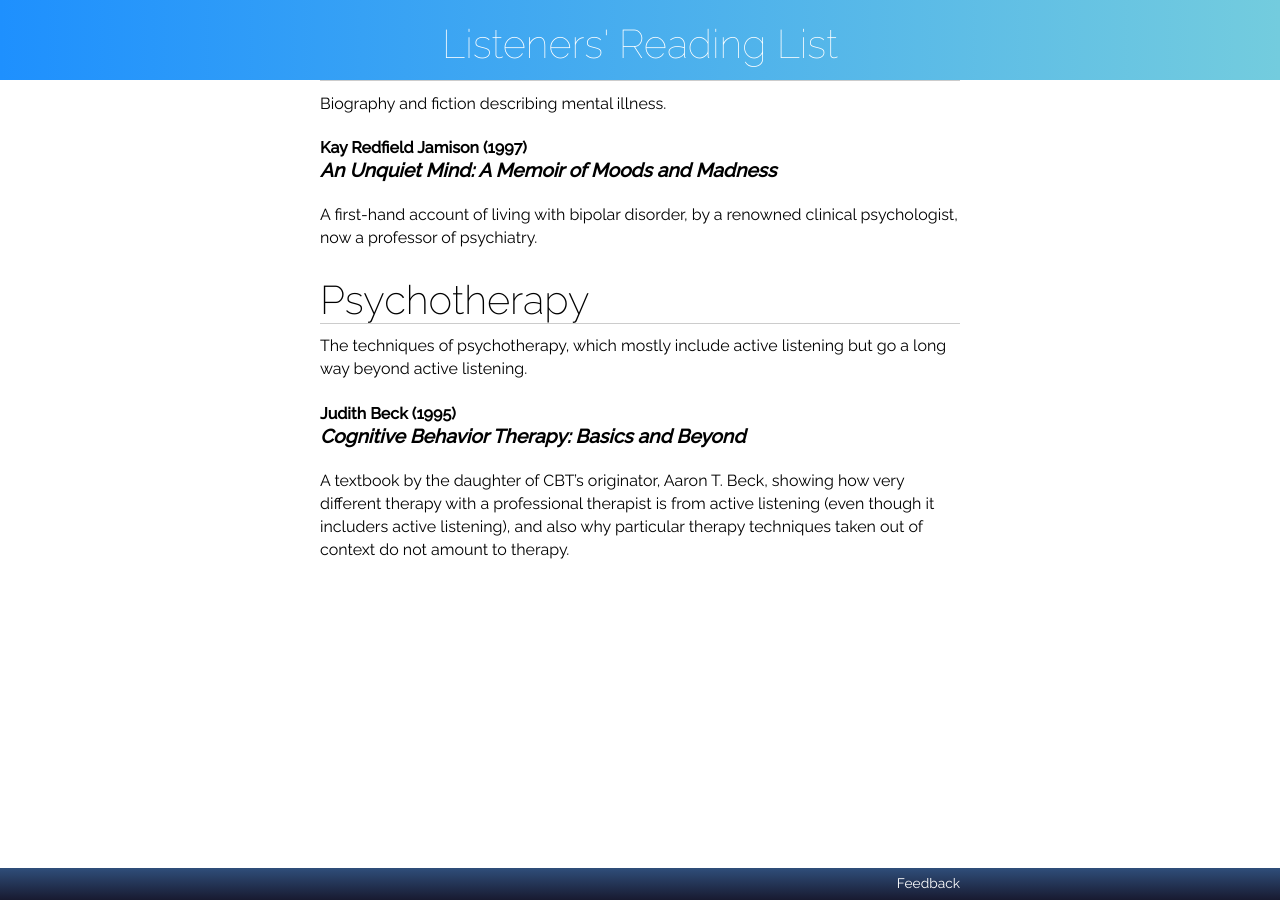
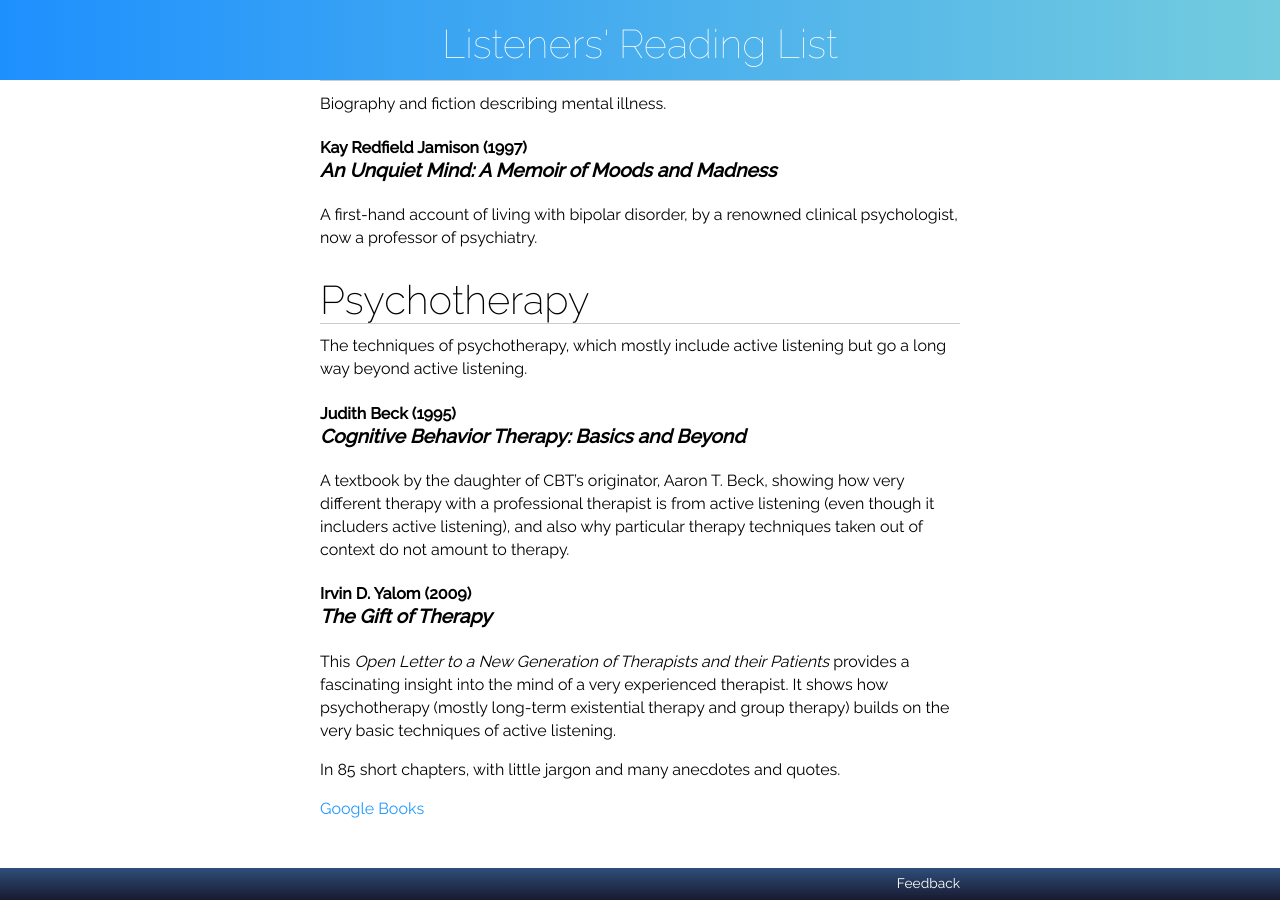
Before and after one commit to RarelyCharlie/rarelycharlie.github.io, a Jekyll site: the page built from books.md, in a window 1280 px wide and 900 px high, scrolled down 1000 px. Built offline with Jekyll 4.4.1, drawn with Linux system fonts in a browser that asks for light colours.

Commit message:
add yalom

```diff
--- a/books.md
+++ b/books.md
@@ -49,3 +49,11 @@ The techniques of psychotherapy, which mostly include active listening but go a
 #### Judith Beck (1995) _Cognitive Behavior Therapy: Basics and Beyond_
 
 A textbook by the daughter of CBT's originator, Aaron T. Beck, showing how very different therapy with a professional therapist is from active listening (even though it includers active listening), and also why particular therapy techniques taken out of context do not amount to therapy.
+
+#### Irvin D. Yalom (2009) _The Gift of Therapy_
+
+This _Open Letter to a New Generation of Therapists and their Patients_ provides a fascinating insight into the mind of a very experienced therapist. It shows how psychotherapy (mostly long-term existential therapy and group therapy) builds on the very basic techniques of active listening.
+
+In 85 short chapters, with little jargon and many anecdotes and quotes.
+
+[Google Books](https://books.google.com/books/about/The_Gift_of_Therapy.html?id=yEnodbQ-u3MC)
```
